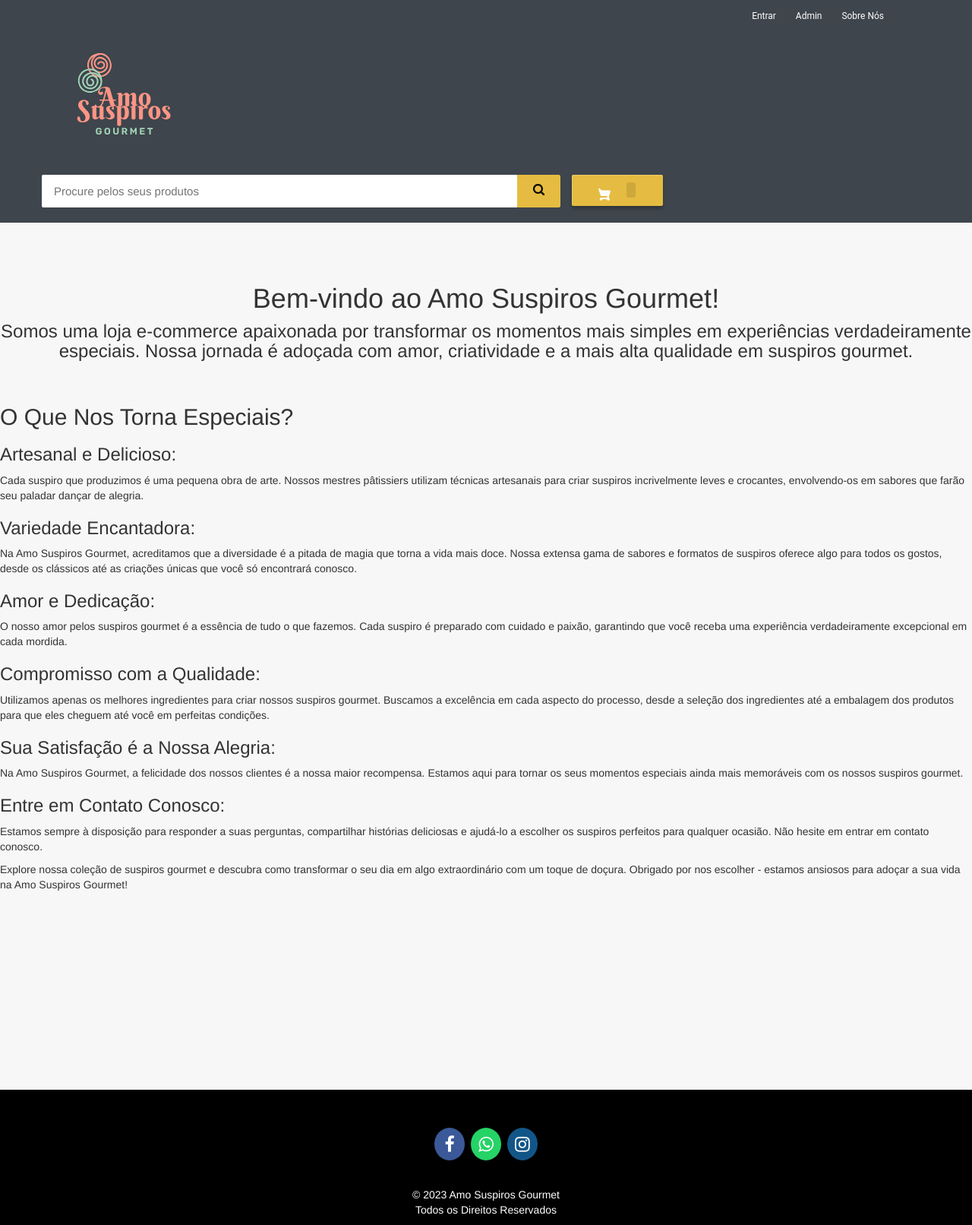
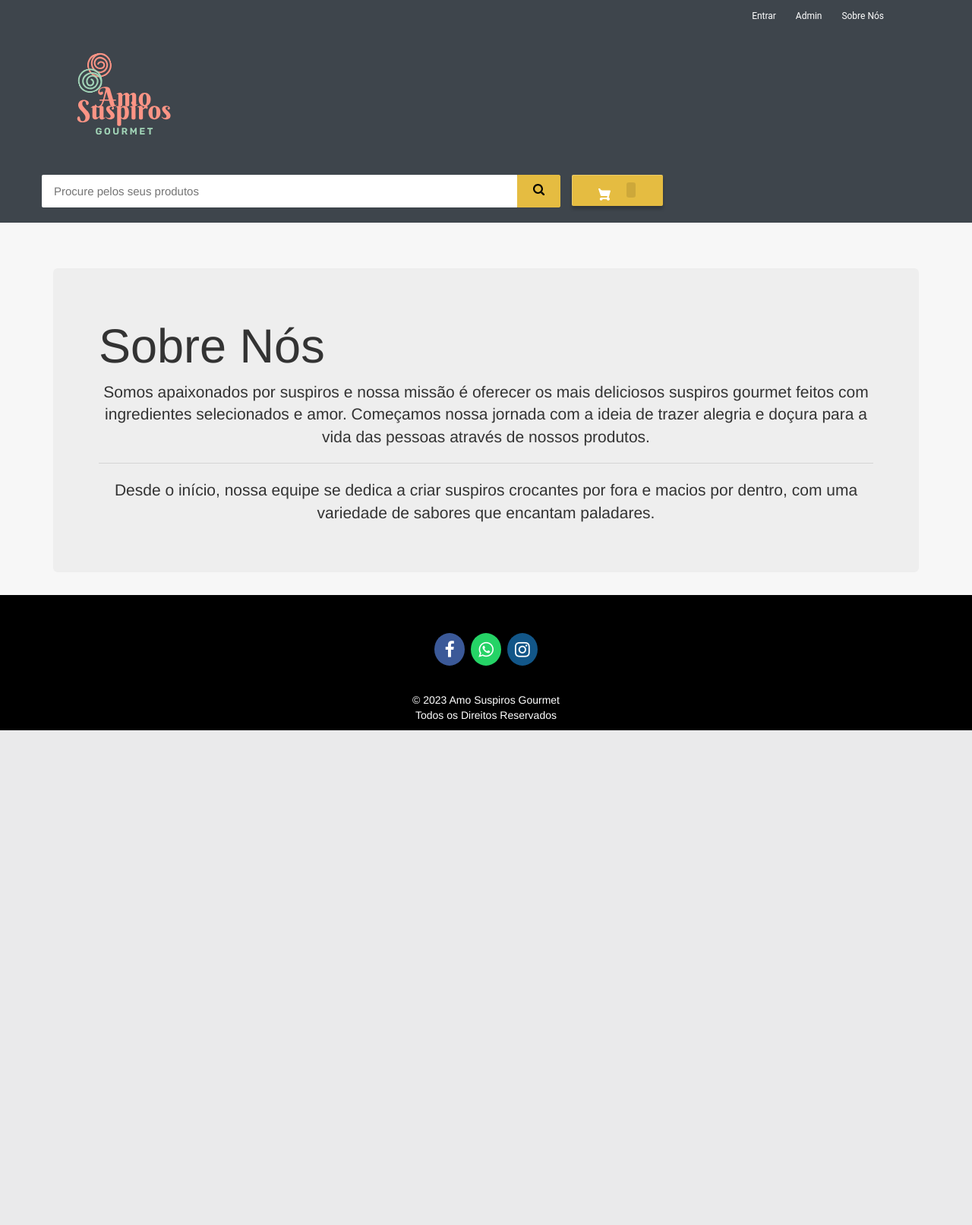
Before and after one commit to Gustgrayera/TCC, a Django app: page /aboutus in a window 1280 px wide. Shown: the whole page at 76% size. After the commit the page ends 961 px from the top, so only its background shows below. Run offline with Django 3.2, Linux system fonts and the light colour scheme; some libraries are stand-ins or nearby versions.

Commit message:
sobre nos

```diff
--- a/templates/ecom/aboutus.html
+++ b/templates/ecom/aboutus.html
@@ -20,31 +20,23 @@
     {% include "ecom/navbar.html" %}
   {%endif%}
   <br><br><br>
-<h3 style="text-align:center;"> <center><h1>Bem-vindo ao Amo Suspiros Gourmet!</h1></center>
-  <p>Somos uma loja e-commerce apaixonada por transformar os momentos mais simples em experiências verdadeiramente especiais.
-    Nossa jornada é adoçada com amor, criatividade e a mais alta qualidade em suspiros gourmet.</p>
-    <br>
-  <h2>O Que Nos Torna Especiais?</h2>
+<!-- Conteúdo principal -->
+    <div class="container mt-4">
+        <div class="jumbotron">
+            <h1 class="display-4">Sobre Nós</h1>
+            <p class="lead">Somos apaixonados por suspiros e nossa missão é oferecer os mais deliciosos suspiros
+                gourmet feitos com ingredientes selecionados e amor. Começamos nossa jornada com a ideia de trazer
+                alegria e doçura para a vida das pessoas através de nossos produtos.</p>
+            <hr class="my-4">
+            <p>Desde o início, nossa equipe se dedica a criar suspiros crocantes por fora e macios por dentro, com
+                uma variedade de sabores que encantam paladares.</p>
+        </div>
+    </div>
 
-  <p><h3>Artesanal e Delicioso:</h3> Cada suspiro que produzimos é uma pequena obra de arte.
-    Nossos mestres pâtissiers utilizam técnicas artesanais para criar suspiros incrivelmente leves e crocantes, envolvendo-os em sabores que farão seu paladar dançar de alegria.</p>
-
-  <p><h3>Variedade Encantadora:</h3> Na Amo Suspiros Gourmet, acreditamos que a diversidade é a pitada de magia que torna a vida mais doce.
-    Nossa extensa gama de sabores e formatos de suspiros oferece algo para todos os gostos, desde os clássicos até as criações únicas que você só encontrará conosco.</p>
-
-  <p><h3>Amor e Dedicação:</h3> O nosso amor pelos suspiros gourmet é a essência de tudo o que fazemos. Cada suspiro é preparado com cuidado e paixão, garantindo que você receba uma experiência verdadeiramente excepcional em cada mordida.</p>
-
-  <p><h3>Compromisso com a Qualidade:</h3> Utilizamos apenas os melhores ingredientes para criar nossos suspiros gourmet.
-    Buscamos a excelência em cada aspecto do processo, desde a seleção dos ingredientes até a embalagem dos produtos para que eles cheguem até você em perfeitas condições.</p>
-
-  <p><h3>Sua Satisfação é a Nossa Alegria:</h3> Na Amo Suspiros Gourmet, a felicidade dos nossos clientes é a nossa maior recompensa.
-    Estamos aqui para tornar os seus momentos especiais ainda mais memoráveis com os nossos suspiros gourmet.</p>
-
-  <p><h3>Entre em Contato Conosco:</h3> Estamos sempre à disposição para responder a suas perguntas, compartilhar histórias deliciosas e ajudá-lo a escolher os suspiros perfeitos para qualquer ocasião.
-     Não hesite em entrar em contato conosco.</p>
-
-  Explore nossa coleção de suspiros gourmet e descubra como transformar o seu dia em algo extraordinário com um toque de doçura. Obrigado por nos escolher - estamos ansiosos para adoçar a sua vida na Amo Suspiros Gourmet!</h3>
-<br><br><br><br><br><br><br><br><br><br><br><br><br><br>
+    <!-- Bootstrap JavaScript e dependências -->
+    <script src="https://ajax.googleapis.com/ajax/libs/jquery/3.5.1/jquery.min.js"></script>
+    <script src="https://cdnjs.cloudflare.com/ajax/libs/popper.js/1.16.0/umd/popper.min.js"></script>
+    <script src="https://maxcdn.bootstrapcdn.com/bootstrap/4.5.2/js/bootstrap.min.js"></script>
   {% include "ecom/footer.html" %}
 </body>
 
```
